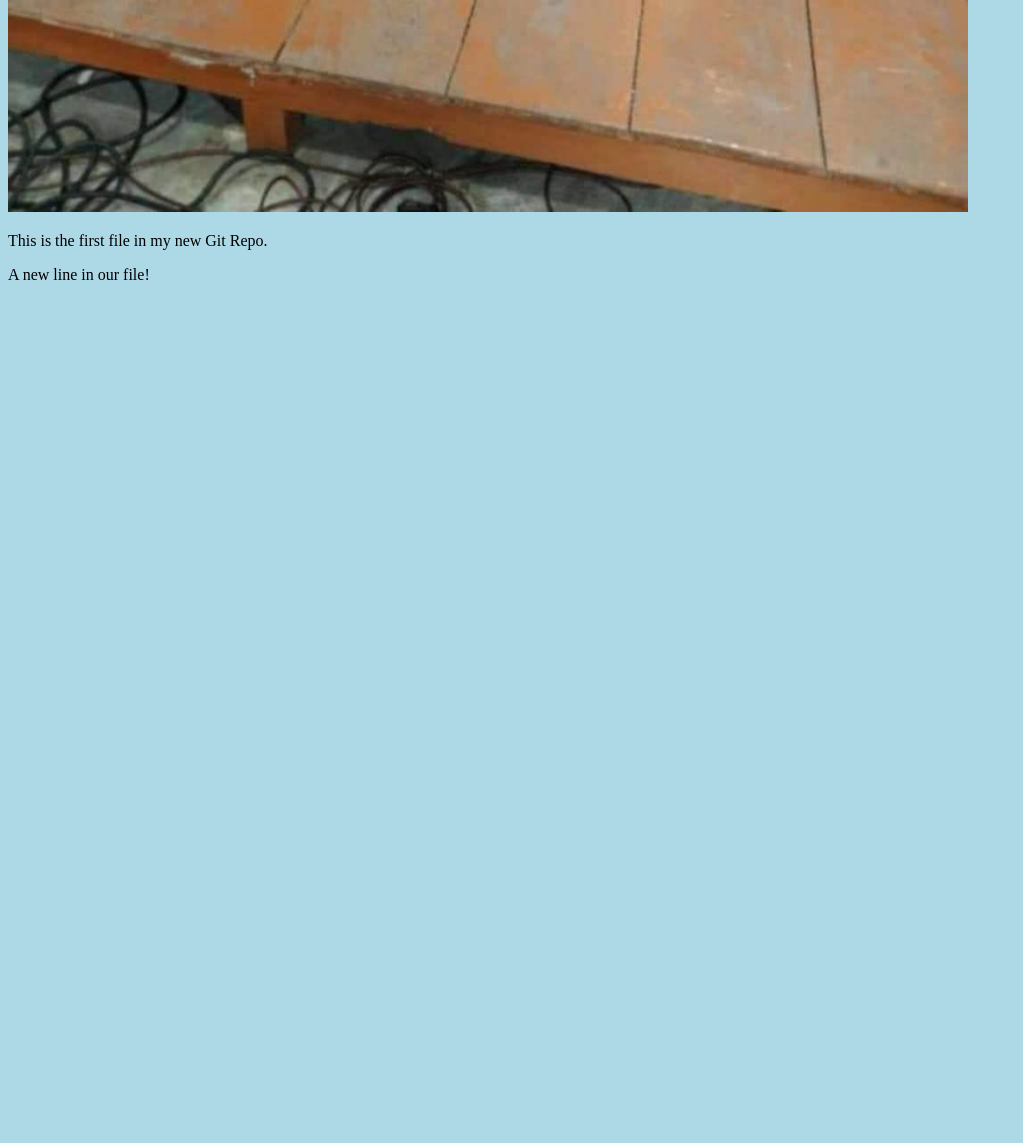
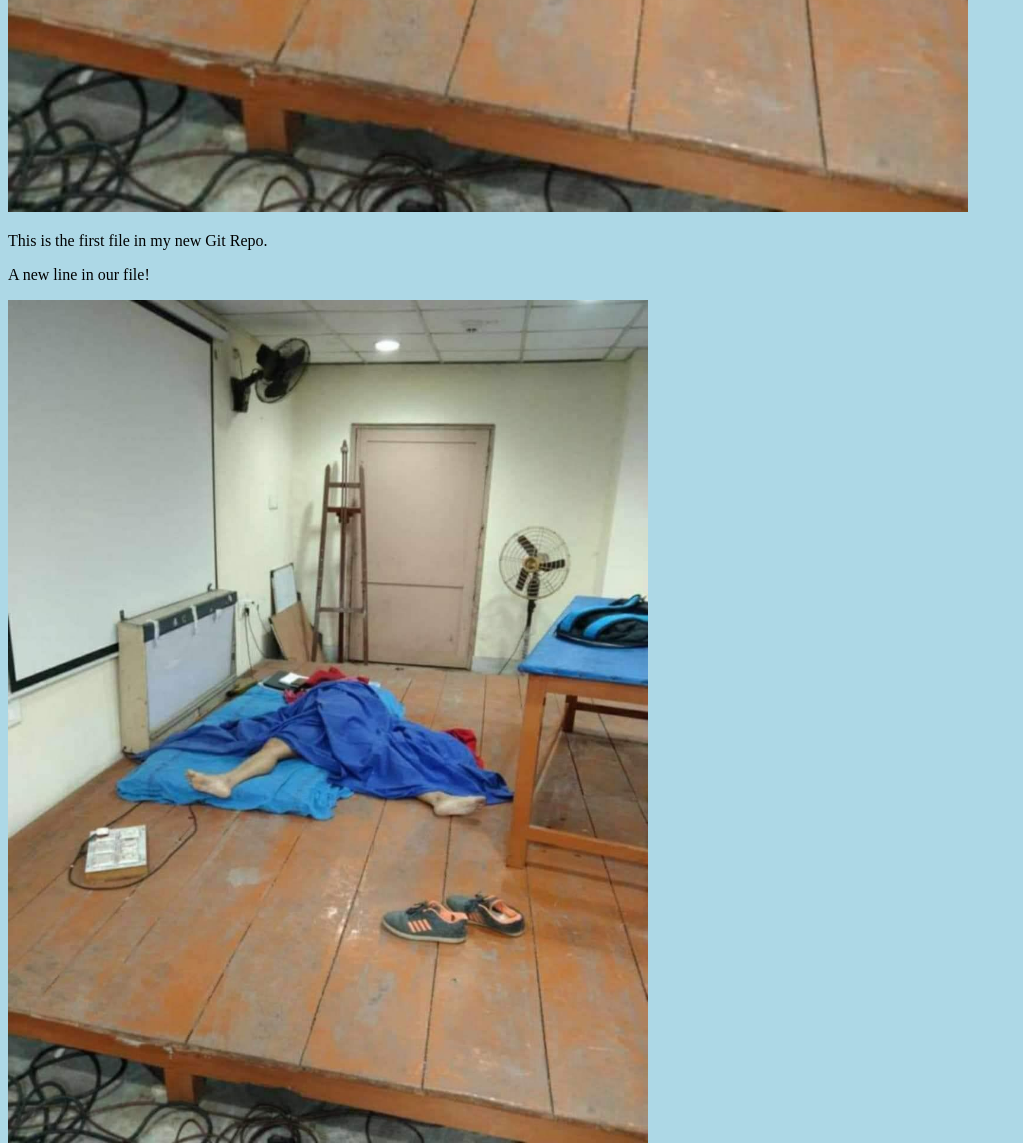
Before and after one commit to jitendra24x/TestApp, a plain HTML site: page index.html in a window 1280 px wide. Shown: the part 1132-2275 px from the top of the page, without its empty margins (0-1023 px from the left). Before the commit the page ends 1432 px from the top, so only its background shows below. Drawn offline with Linux system fonts and the light colour scheme.

Commit message:
new image added

```diff
--- a/index.html
+++ b/index.html
@@ -11,6 +11,6 @@
 style="width:100%;max-width:960px"></div>
 <p>This is the first file in my new Git Repo.</p>
 <p>A new line in our file!</p>
-
+<div><img src="hellow.jpeg" alt="Hello Git" style="width:100%;max-width:640px"></div>
 </body>
 </html>
```
